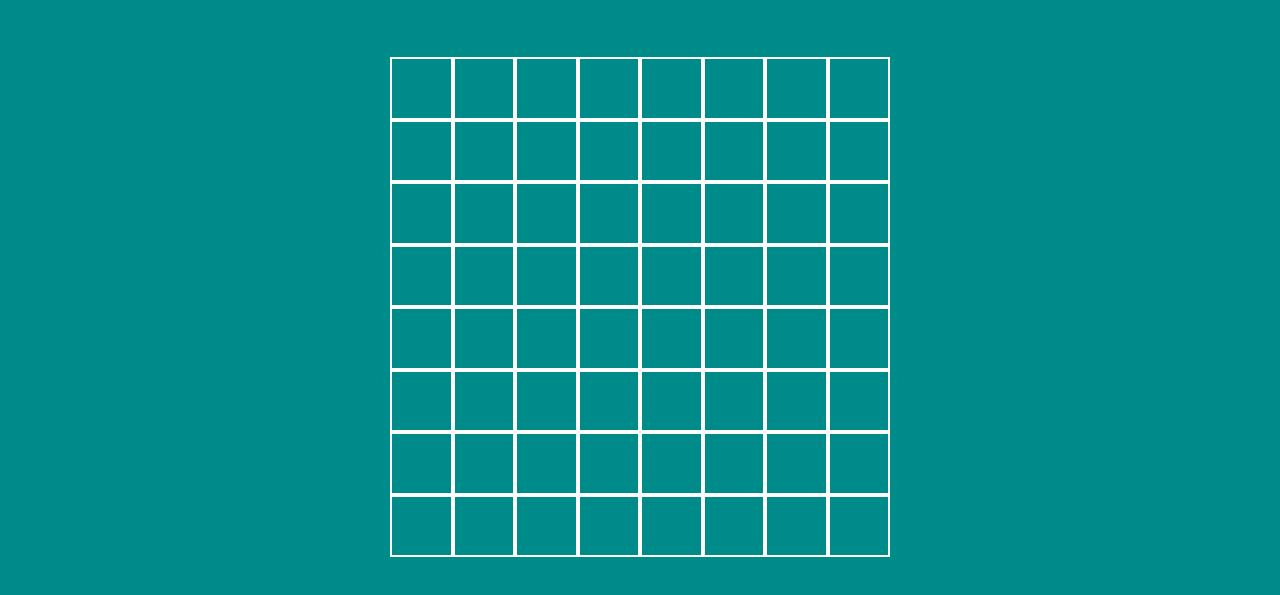
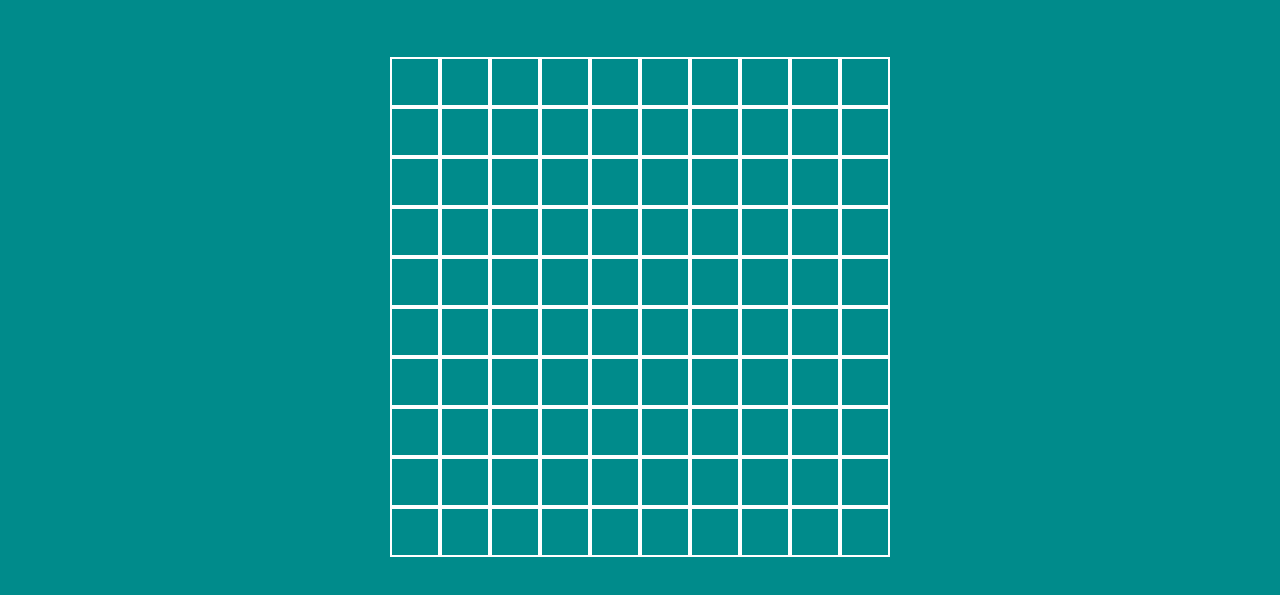
Before and after one commit to danieleinnamorato93/js-campominato-grid, a plain HTML site: page index.html in a window 1280 px wide. Shown: the part 73-668 px from the top of the page. Drawn offline with Linux system fonts and the light colour scheme.

Commit message:
grid fixed

```diff
--- a/index.html
+++ b/index.html
@@ -10,7 +10,7 @@
 <body>
     <header>
         <h1>Griglia Dinamica</h1>
-        <button type="button" id="btn">Play</button>
+        <button type="" id="btn">Play</button>
     </header>
     <div class="container">
         <div id="grid">
@@ -85,6 +85,43 @@
             <div class="cell"></div>
             <div class="cell"></div>
             <div class="cell"></div>
+            <div class="cell"></div>
+            <div class="cell"></div>
+            <div class="cell"></div>
+            <div class="cell"></div>
+            <div class="cell"></div>
+            <div class="cell"></div>
+            <div class="cell"></div>
+            <div class="cell"></div>
+            <div class="cell"></div>
+            <div class="cell"></div>
+            <div class="cell"></div>
+            <div class="cell"></div>
+            <div class="cell"></div>
+            <div class="cell"></div>
+            <div class="cell"></div>
+            <div class="cell"></div>
+            <div class="cell"></div>
+            <div class="cell"></div>
+            <div class="cell"></div>
+            <div class="cell"></div>
+            <div class="cell"></div>
+            <div class="cell"></div>
+            <div class="cell"></div>
+            <div class="cell"></div>
+            <div class="cell"></div>
+            <div class="cell"></div>
+            <div class="cell"></div>
+            <div class="cell"></div>
+            <div class="cell"></div>
+            <div class="cell"></div>
+            <div class="cell"></div>
+            <div class="cell"></div>
+            <div class="cell"></div>
+            <div class="cell"></div>
+            <div class="cell"></div>
+            <div class="cell"></div>
+
         </div>
 
     </div>
--- a/style.css
+++ b/style.css
@@ -37,8 +37,8 @@ header {
 }
 
 .cell{
-    height: calc(100% / 8);
-    flex-basis: calc(100% / 8);
+    height: calc(100% / 10);
+    flex-basis: calc(100% / 10);
     border: 2px solid white;
     cursor: pointer;
 }
```
